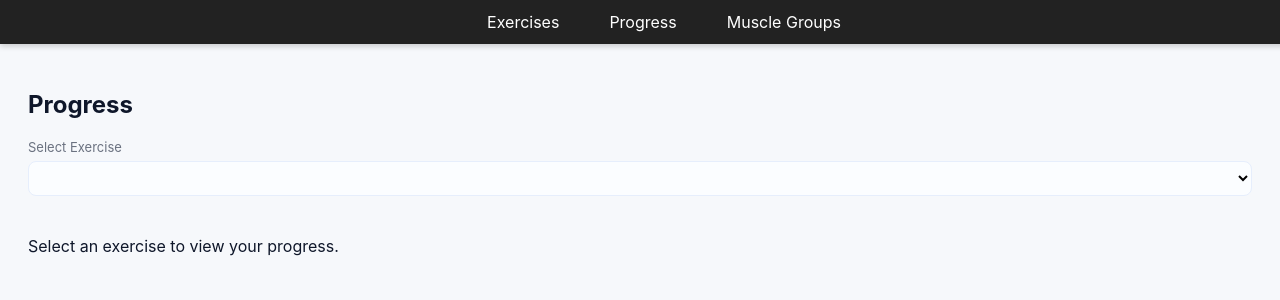
After one commit to sidak706/Workout-tracker, a Python web app: template templates/progress.html in a window 1280 px wide. The commit adds this page. Shown: the top 300 px of the page. Run offline with Jinja, Linux system fonts and the light colour scheme; the template is opened without the code that fills it, so the values that code supplies are empty.

Commit message:
2 pages done

```diff
--- /dev/null
+++ b/static/javascript/script_main.js
@@ -0,0 +1,51 @@
+const backend = "http://127.0.0.1:5000"
+
+function showPage(pageId) {
+    document.querySelectorAll(".page").forEach(p => p.style.display = "none");
+    const page = document.getElementById(pageId);
+    if (page) page.style.display = "block";
+}
+
+// Navbar clicks
+document.getElementById("nav-exercises").addEventListener("click", e => {
+    e.preventDefault();
+    history.pushState({ page: "exercisesPage" }, "", "/exercises");
+    showPage("exercisesPage");
+});
+
+document.getElementById("nav-progress").addEventListener("click", e => {
+    e.preventDefault();
+    history.pushState({ page: "progressPage" }, "", "/progress");
+    showPage("progressPage");
+    // renderSampleProgress(); // render sample cards when opening
+});
+
+document.getElementById("nav-muscle").addEventListener("click", e => {
+    e.preventDefault();
+    history.pushState({ page: "musclePage" }, "", "/muscle");
+    showPage("musclePage");
+});
+
+window.addEventListener("popstate", () => {
+    const path = window.location.pathname;
+    if (path === "/progress") showPage("progressPage");
+    else if (path === "/muscle") showPage("musclePage");
+    else showPage("exercisesPage"); // default
+});
+
+
+
+document.getElementById("nav-exercises").addEventListener("click", (e) => {
+  e.preventDefault();
+  renderExercisesPage();
+});
+
+document.getElementById("nav-progress").addEventListener("click", (e) => {
+  e.preventDefault();
+  renderProgressPage();
+});
+
+document.getElementById("nav-muscle").addEventListener("click", (e) => {
+  e.preventDefault();
+  renderMuscleGroupsPage();
+});
--- /dev/null
+++ b/static/javascript/script_progress.js
@@ -0,0 +1,155 @@
+
+// Mock sample data: multiple weights/sets per date
+const sampleProgressData = {
+  "Bench Press": [
+    {
+      date: "2025-10-10",
+      sets: [
+        { reps: 8, weight: 50 },
+        { reps: 8, weight: 55 },
+        { reps: 6, weight: 60 }
+      ]
+    },
+    {
+      date: "2025-10-17",
+      sets: [
+        { reps: 10, weight: 55 },
+        { reps: 8, weight: 60 },
+        { reps: 6, weight: 65 }
+      ]
+    }
+  ],
+  "Squat": [
+    {
+      date: "2025-10-09",
+      sets: [
+        { reps: 10, weight: 70 },
+        { reps: 8, weight: 75 }
+      ]
+    },
+    {
+      date: "2025-10-14",
+      sets: [
+        { reps: 6, weight: 80 },
+        { reps: 6, weight: 82.5 },
+        { reps: 5, weight: 85 }
+      ]
+    }
+  ]
+};
+
+// Helper to format date like "October 23, 2025"
+function formatDate(dateStr) {
+  const d = new Date(dateStr);
+  return d.toLocaleDateString("en-US", { year: "numeric", month: "long", day: "numeric" });
+}
+
+
+// Display exercise progress
+async function display_progress(name) {
+    const container = document.getElementById("exerciseProgressContainer");
+    let data = {};
+
+    try {
+        const res = await fetch(`${backend}/get_progress_w_name?name=${encodeURIComponent(name)}`);
+        data = await res.json();
+
+        if (!data || Object.keys(data).length === 0) return;
+
+    } catch (err) {
+        showToast("Unable to load progress!", "#b91010ff");
+        return;
+    }
+
+    container.innerHTML = "";
+
+    Object.keys(data).forEach(date => {
+        console.log("Date: " + date);
+        const setsArray = data[date]; // like [[3,8,0], [3,8,0]]
+
+        const card = document.createElement("div");
+        card.classList.add("progress-card");
+
+        const dateHeading = document.createElement("div");
+        dateHeading.classList.add("progress-date");
+        dateHeading.textContent = formatDate(date);
+
+        const table = document.createElement("table");
+        table.classList.add("progress-table");
+
+        const rows = setsArray.map((arr, i) => {
+            const [sets, reps, weight] = arr;
+            return `
+            <tr>
+                <td>${sets}</td>
+                <td>${reps}</td>
+                <td>${weight}</td>
+            </tr>
+            `;
+        }).join("");
+
+        table.innerHTML = `
+        <thead>
+            <tr><th>Set</th><th>Reps</th><th>Weight (kg)</th></tr>
+        </thead>
+        <tbody>${rows}</tbody>
+        `;
+
+        card.appendChild(dateHeading);
+        card.appendChild(table);
+        container.appendChild(card);
+    });
+}
+
+
+// // Show progress page
+document.getElementById("progressBtn").addEventListener("click", () => {
+  renderProgressPage();
+});
+
+// // You can do the same for Add Exercise, Home, etc.
+// document.getElementById("homeBtn").addEventListener("click", () => {
+//   mainContent.innerHTML = `<h2>Welcome!</h2><p>Select an option from above.</p>`;
+// });
+
+
+function populateExercises() {
+  const select = document.getElementById('exerciseSelect');
+  select.innerHTML = '';
+
+  all_exercises.forEach(name => {
+    const option = document.createElement('option');
+    option.value = name;
+    option.textContent = name;
+    select.appendChild(option);
+  });
+
+  select.addEventListener('change', () => {
+    const selected = select.value;
+    if (selected) display_progress(selected);
+  });
+}
+
+function renderProgressPage() {
+  const container = document.getElementById("progressPage");
+  if (!container) {
+    console.log("Returned");
+    return;
+  }
+
+  // Clear previous content (optional)
+  container.innerHTML = `
+    <h2>Progress</h2>
+    <div class="field">
+      <label for="exerciseSelect">Select Exercise</label>
+      <select id="exerciseSelect"></select>
+    </div>
+    <div id="exerciseProgressContainer" class="progress-container">
+      <p>Select an exercise to view your progress.</p>
+    </div>
+  `;
+
+  console.log("Render");
+
+  populateExercises(); // now attaches dropdown and event listeners
+}
--- a/style.css
+++ b/static/styles/style_exercise.css
@@ -268,7 +268,6 @@ button.btn.danger{
 }
 
 .progress-date::before {
-  content: "📅";
   font-size: 1.1rem;
 }
 
--- /dev/null
+++ b/templates/progress.html
@@ -0,0 +1,46 @@
+<!doctype html>
+<html lang="en">
+<head>
+  <meta charset="utf-8" />
+  <meta name="viewport" content="width=device-width,initial-scale=1" />
+  <title>Simple Gym Tracker</title>
+  <!-- <link rel="stylesheet" href="{{ url_for('static', filename='styles/style_exercise.css') }}"> -->
+  <link rel="stylesheet" href="../static/styles/style_exercise.css">
+</head>
+
+<body>
+
+  <nav class="navbar">
+  <!-- <div class="logo">🏋️ Gym Tracker</div> -->
+  <ul class="nav-links">
+    <li><a href="#" id="nav-exercises">Exercises</a></li>
+    <li><a href="#" id="nav-progress">Progress</a></li>
+    <li><a href="#" id="nav-muscle">Muscle Groups</a></li>
+  </ul>
+</nav>
+
+
+
+<div id="progressPage">
+  <h2>Progress</h2>
+
+  <div class="field">
+    <label for="exerciseSelect">Select Exercise</label>
+    <select id="exerciseSelect"></select>
+  </div>
+
+  <div id="exerciseProgressContainer" class="progress-container">
+    <p>Select an exercise to view your progress.</p>
+  </div>
+</div>
+
+  <div id="toast" class="toast">Saved!</div>
+
+
+  <!-- <script src="{{ url_for('static', filename='javascript/script_main.js') }}"></script> -->
+  <!-- <script src="{{ url_for('static', filename='javascript/script_exercise.js') }}"></script> -->
+  <script src="../static/javascript/script_main.js"></script>
+  <script src="../static/javascript/script_progress.js"></script>
+
+</body>
+</html>
```
Also changed, not shown: static/javascript/script_exercise.js (renamed from script.js, +0 -110 lines), templates/index.html (renamed from index.html, +17 -49 lines), workout-tracker.db (deleted).
